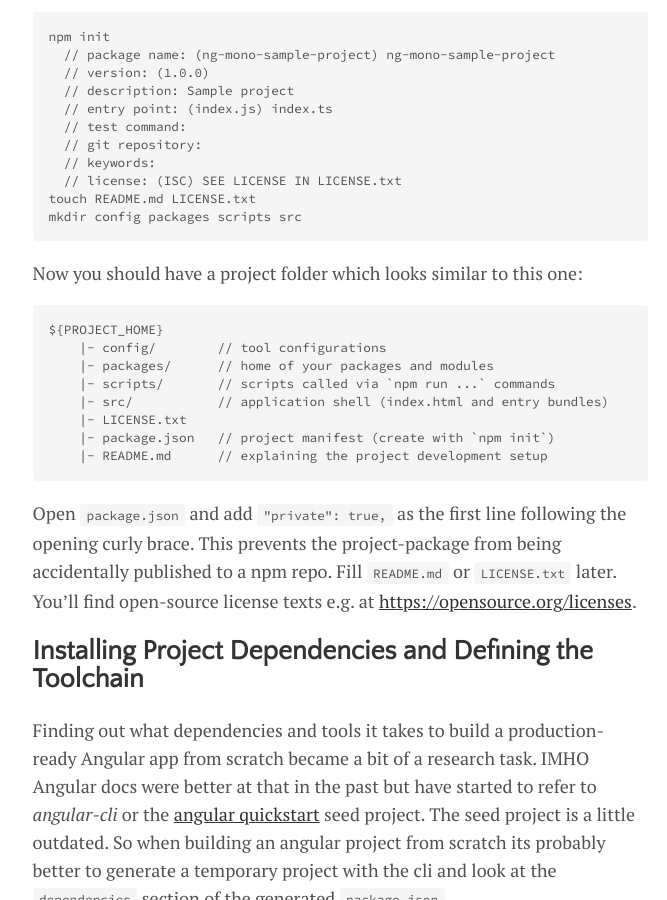
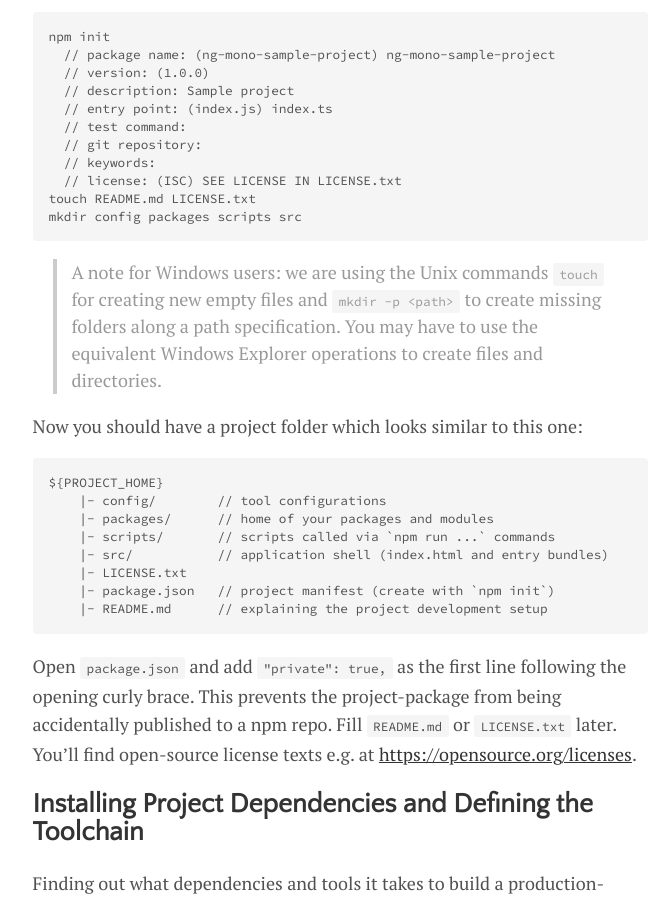
Before and after one commit to about-code/about-code.github.io, a Jekyll site: the page built from _posts/2018-04-28-large-scale-angular.md, in a window 1280 px wide and 900 px high, scrolled down 4290 px. Shown: the whole window, without its empty margins (300-967 px from the left). Built offline with Jekyll 4.4.1, drawn with Linux system fonts in a browser that asks for light colours.

Commit message:
Note for Windows users

````diff
--- a/_posts/2018-04-28-large-scale-angular.md
+++ b/_posts/2018-04-28-large-scale-angular.md
@@ -91,6 +91,9 @@ npm init
 touch README.md LICENSE.txt
 mkdir config packages scripts src
 ```
+
+> A note for Windows users: we are using the Unix commands `touch` for creating new empty files and `mkdir -p <path>` to create missing folders along a path specification. You may have to use the equivalent Windows Explorer operations to create files and directories.
+
 Now you should have a project folder which looks similar to this one:
 
 ```
````
